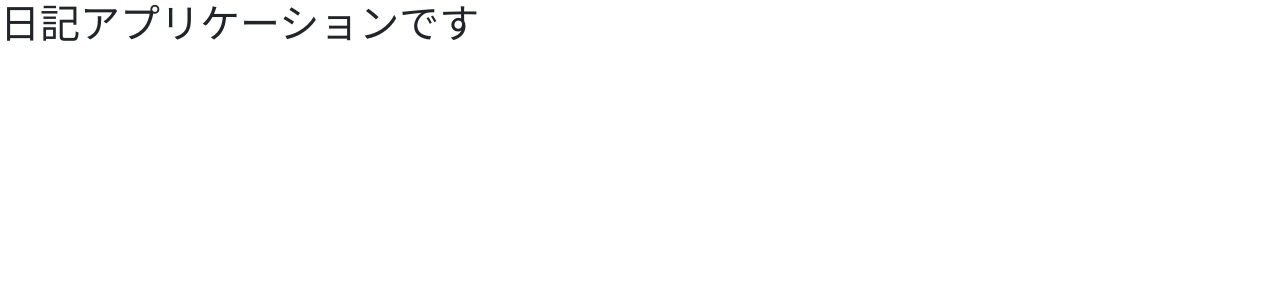
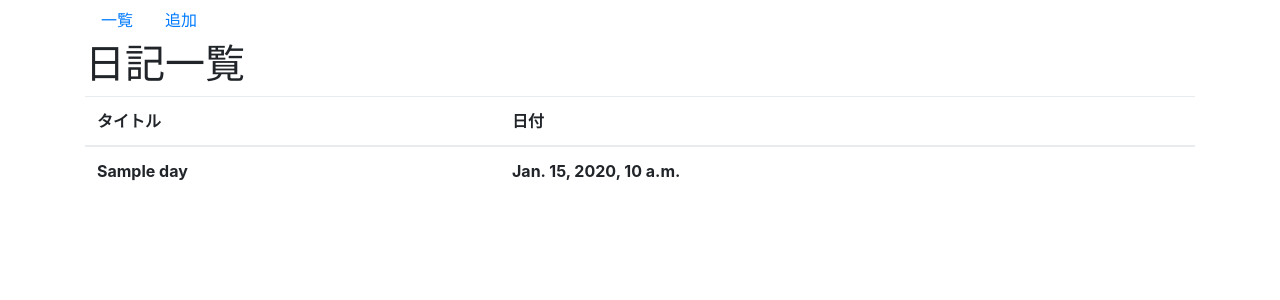
Before and after one commit to aki-06/Django_Simple_Diary, a Django app: template diary/templates/diary/day_list.html in a window 1280 px wide. Shown: the top 300 px of the page. Run offline with Django 3.2, Linux system fonts and the light colour scheme; the template is opened without the code that fills it: most values are stand-ins (such as "Sample title", 1, 10 or a date in 2020); lists and menus that the app fills with data are empty; some libraries are stand-ins or nearby versions.

Commit message:
一覧表示機能追加

```diff
--- a/diary/templates/diary/base.html
+++ b/diary/templates/diary/base.html
@@ -10,8 +10,14 @@
     <link rel="stylesheet" href="https://maxcdn.bootstrapcdn.com/bootstrap/4.0.0-beta.2/css/bootstrap.min.css" integrity="sha384-PsH8R72JQ3SOdhVi3uxftmaW6Vc51MKb0q5P2rRUpPvrszuE4W1povHYgTpBfshb" crossorigin="anonymous">
   </head>
   <body>
-    {% block content %}
-    {% endblock %}
+    <div class="container">
+      <nav class='nav'>
+        <a class='nav-link' href="{% url 'diary:index' %}">一覧</a>
+        <a class='nav-link' href="{% url 'diary:add' %}">追加</a>
+      </nav>
+      {% block content %}
+      {% endblock %}
+    </div>
 
     <!-- Optional JavaScript -->
     <!-- jQuery first, then Popper.js, then Bootstrap JS -->
--- a/diary/templates/diary/day_list.html
+++ b/diary/templates/diary/day_list.html
@@ -1,5 +1,21 @@
 {% extends 'diary/base.html' %}
 
 {% block content %}
-<h1>日記アプリケーションです</h1>
+	<h1>日記一覧</h1>
+	<table class="table">
+		<thead>
+			<tr>
+				<th>タイトル</th>
+				<th>日付</th>
+			</tr>
+		</thead>
+		<tbody>
+			{% for day in day_list %}
+			<tr>
+				<th>{{ day.title }}</th>
+				<th>{{ day.date }}</th>
+			</tr>
+			{% endfor %}
+		</tbody>
+	</table>
 {% endblock %}
--- a/diary/views.py
+++ b/diary/views.py
@@ -1,8 +1,12 @@
 from django.shortcuts import render, redirect
 from .forms import DayCreateForm
+from .models import Day
 
 def index(request):
-	return render(request, 'diary/day_list.html')
+	context = {
+		'day_list': Day.objects.all(),
+	}
+	return render(request, 'diary/day_list.html', context)
 
 
 def add(request):
```
Also changed, not shown: diary/templates/diary/day_form.html (+16 -2 lines), db.sqlite3.
